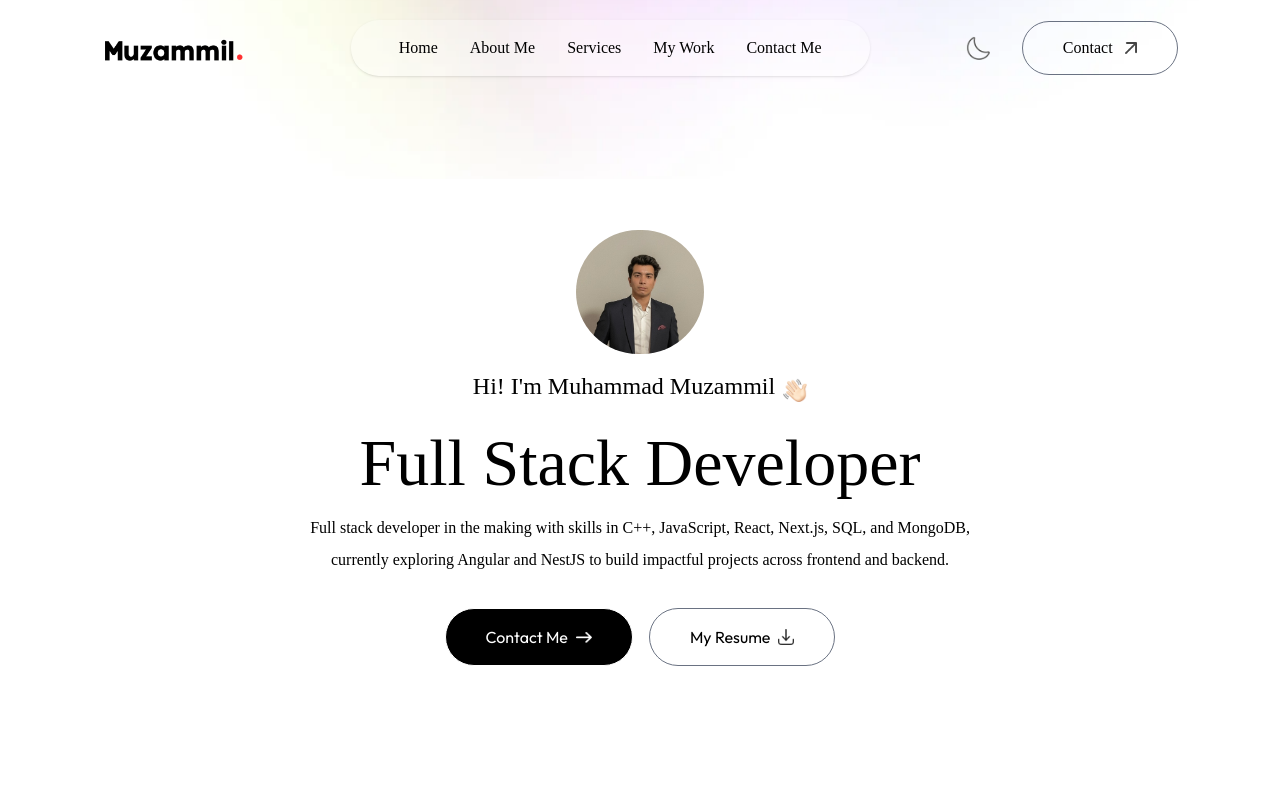
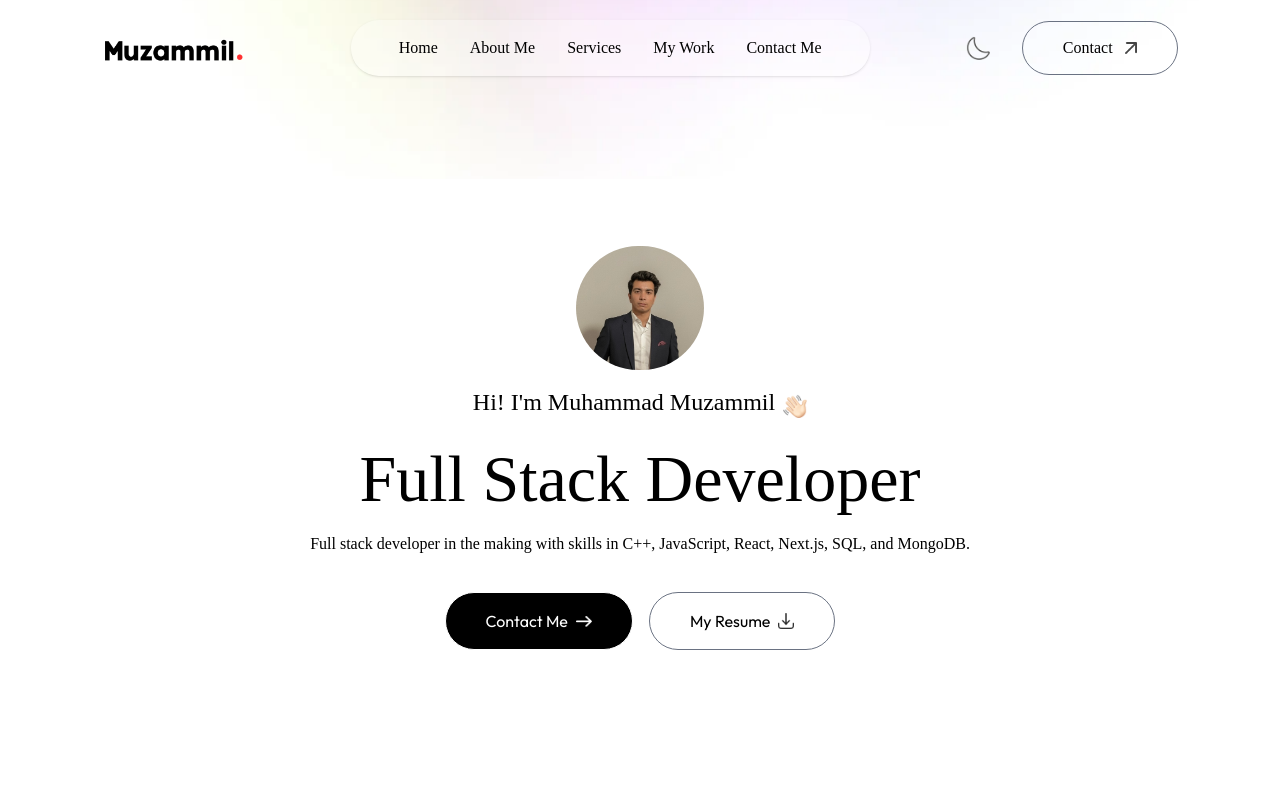
Before and after one commit to muzammil-shayk/nextjs-portfolio, a Next.js app: page / in a window 1280 px wide. Shown: the top 800 px of the page. Built offline with nearby package versions, Linux system fonts and the light colour scheme; a web font is replaced by a local one.

Commit message:
fix: navbar logo glitch and footer updates

```diff
--- a/app/components/Footer.jsx
+++ b/app/components/Footer.jsx
@@ -13,7 +13,7 @@ const Footer = ({ isDarkMode }) => {
         />
       </div>
       <div className="text-center sm:flex items-center justify-between border-t border-gray-400 mx-[10%] mt-12 py-6">
-        <p>© 2025 M. Muzammil. All rights reserved.</p>
+        <p>© 2026 M. Muzammil. All rights reserved.</p>
         <ul className="flex items-center gap-10 justify-center mt-4 sm:mt-0">
           <li>
             <a target="_blank" href="https://github.com/muzammil-shayk">
--- a/app/components/Header.jsx
+++ b/app/components/Header.jsx
@@ -36,8 +36,7 @@ const Header = () => {
         className="max-w-2xl mx-auto font-ovo"
       >
         Full stack developer in the making with skills in C++, JavaScript,
-        React, Next.js, SQL, and MongoDB, currently exploring Angular and NestJS
-        to build impactful projects across frontend and backend.
+        React, Next.js, SQL, and MongoDB.
       </motion.p>
       <div className="flex flex-col sm:flex-row items-center gap-4 mt-4">
         <motion.a
```
